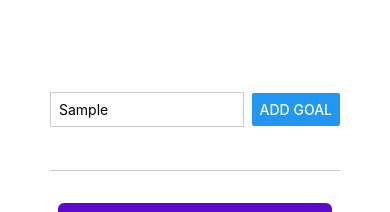
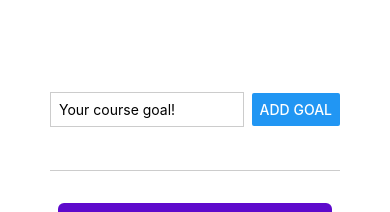
Before and after one commit to GuilhermeTavares13/react-native-the-practical-course, a React Native app in the folder RNCourse/: screen / in a window 390 px wide. Both pictures are taken after typing "Sample" into the empty fields and a click on the button "ADD GOAL". Shown: the top 212 px of the page. Built offline with nearby package versions, Linux system fonts and the light colour scheme.

Commit message:
Update files

```diff
--- a/RNCourse/App.js
+++ b/RNCourse/App.js
@@ -1,34 +1,40 @@
 import { StatusBar } from 'expo-status-bar';
-import { StyleSheet, Text, View, Button, TextInput, ScrollView, FlatList } from 'react-native';
+import { StyleSheet,  View, FlatList } from 'react-native';
 import { useState } from 'react';
+import GoalItem from './components/GoalItem';
+import GoalInput from './components/GoalInput';
 
 export default function App() {
-  const [enteredGoalText, setEnteredGoal] = useState('');
   const [courseGoals, setCourseGoals] = useState([]);
 
-  function goalInputHandler(enteredText) {
-    setEnteredGoal(enteredText);
+  function addGoalHandler(enteredGoalText) {
+    setCourseGoals((currentCourseGoals) => [...currentCourseGoals, {text: enteredGoalText, id: Math.random().toString()}])
   };
 
-  function addGoalHandler() {
-    setCourseGoals((currentCourseGoals) => [...currentCourseGoals, enteredGoalText])
-  };
+  function deleteGoalHandler(id) {
+    setCourseGoals((currentCourseGoals) => {
+      return currentCourseGoals.filter((goal) => goal.id !== id)
+    })
+  }
 
   return (
     <View style={styles.appContainer}>
-      <View style={styles.inputContainer} >
-        <TextInput style={styles.textInput}  placeholder='Your course goal!' onChangeText={goalInputHandler}></TextInput>
-        <Button title='Add goal' onPress={addGoalHandler} />
-      </View>
+      <GoalInput onAddGoal={addGoalHandler} />
       <View style={styles.goalsContainer}>
         <FlatList data={courseGoals} renderItem={itemData => {
+          return (
+            <GoalItem
+            id={itemData.item.id}
+            text={itemData.item.text}
+            onDeleteItem={deleteGoalHandler}
 
-          return (
-            <View style={styles.goalItem}>
-              <Text style={styles.goalText}>{itemData.item}</Text>
-            </View>
+            />
           )
-        }} />
+        }}
+        keyExtractor={(item,index) => {
+          return item.id;
+        }}
+        />
       </View>
     </View>
   );
@@ -39,32 +45,7 @@
     flex: 1,
     padding: 50,
   },
-  inputContainer: {
-    flex: 1,
-    flexDirection: 'row',
-    justifyContent: 'space-between',
-    alignItems: 'center',
-    marginBottom: 24,
-    borderBottomWidth: 1,
-    borderBottomColor: '#cccccc'
-  },
-  textInput: {
-    borderWidth: 1,
-    borderColor: '#cccccc',
-    width: '80%',
-    marginRight: 8,
-    padding: 8,
-  },
   goalsContainer: {
     flex: 5
-  },
-  goalItem: {
-    margin: 8,
-    padding: 8,
-    borderRadius: 6,
-    backgroundColor: '#5e0acc',
-  },
-  goalText: {
-    color: 'white'
   }
 });
--- /dev/null
+++ b/RNCourse/components/GoalInput.js
@@ -0,0 +1,43 @@
+import { StyleSheet, View, TextInput, Button } from "react-native";
+import { useState } from "react";
+
+function GoalInput(props) {
+    const [enteredGoalText, setEnteredGoalText] = useState('');
+
+    function goalInputHandler(enteredText) {
+        setEnteredGoalText(enteredText);
+    };
+
+    function addGoalHandler() {
+        props.onAddGoal(enteredGoalText)
+        setEnteredGoalText('')
+    }
+
+    return (
+        <View style={styles.inputContainer} >
+            <TextInput value={enteredGoalText} style={styles.textInput}  placeholder='Your course goal!' onChangeText={goalInputHandler}></TextInput>
+            <Button title='Add goal' onPress={addGoalHandler} />
+        </View>
+    )
+}
+
+export default GoalInput;
+
+const styles = StyleSheet.create({
+ inputContainer: {
+    flex: 1,
+    flexDirection: 'row',
+    justifyContent: 'space-between',
+    alignItems: 'center',
+    marginBottom: 24,
+    borderBottomWidth: 1,
+    borderBottomColor: '#cccccc'
+  },
+  textInput: {
+    borderWidth: 1,
+    borderColor: '#cccccc',
+    width: '80%',
+    marginRight: 8,
+    padding: 8,
+  }
+});
--- /dev/null
+++ b/RNCourse/components/GoalItem.js
@@ -0,0 +1,25 @@
+import { StyleSheet, View, Text, Pressable } from "react-native";
+
+function GoalItem(props) {
+    return (
+        <Pressable onPress={props.onDeleteItem.bind(this,props.id)}>
+            <View style={styles.goalItem}>
+                <Text style={styles.goalText}>{props.text}</Text>
+            </View>
+        </Pressable>
+    )
+}
+
+export default GoalItem;
+
+const styles = StyleSheet.create({
+    goalItem: {
+        margin: 8,
+        padding: 8,
+        borderRadius: 6,
+        backgroundColor: '#5e0acc',
+    },
+    goalText: {
+        color: 'white'
+    }
+});
```
